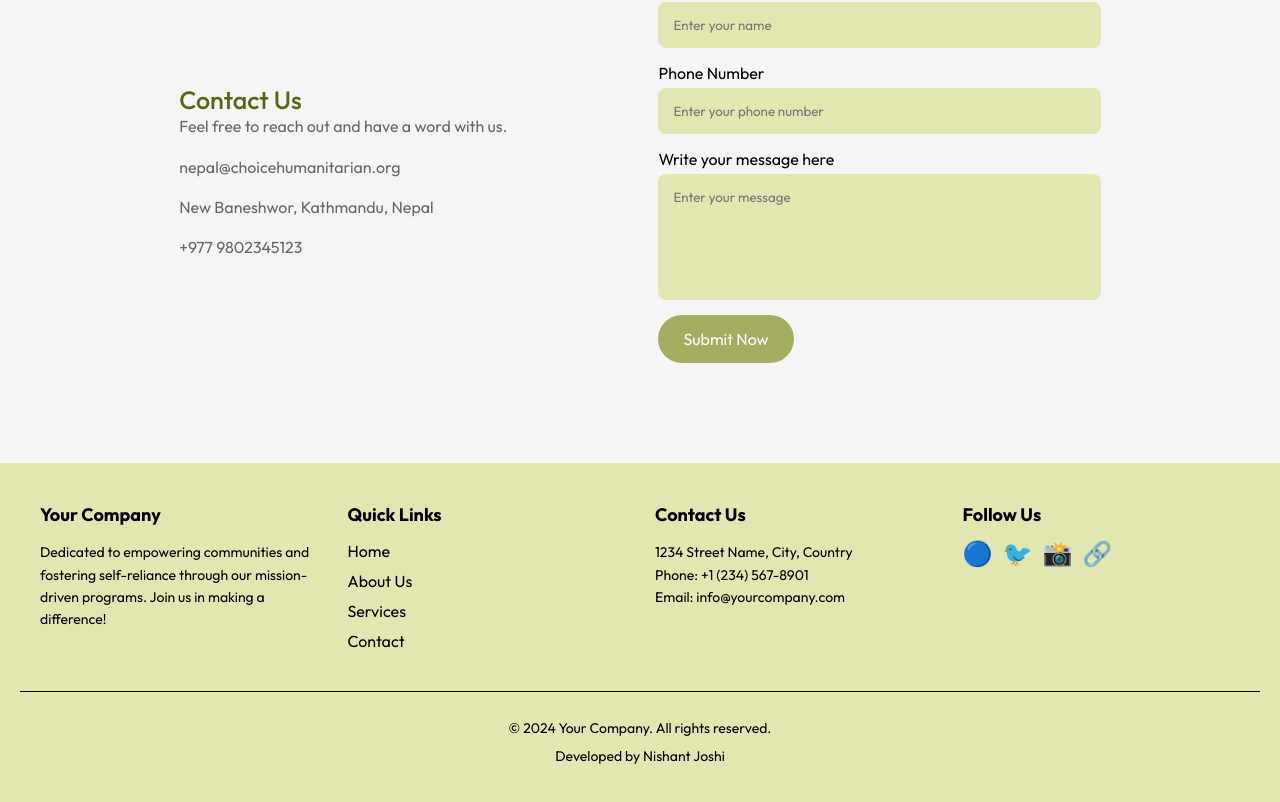
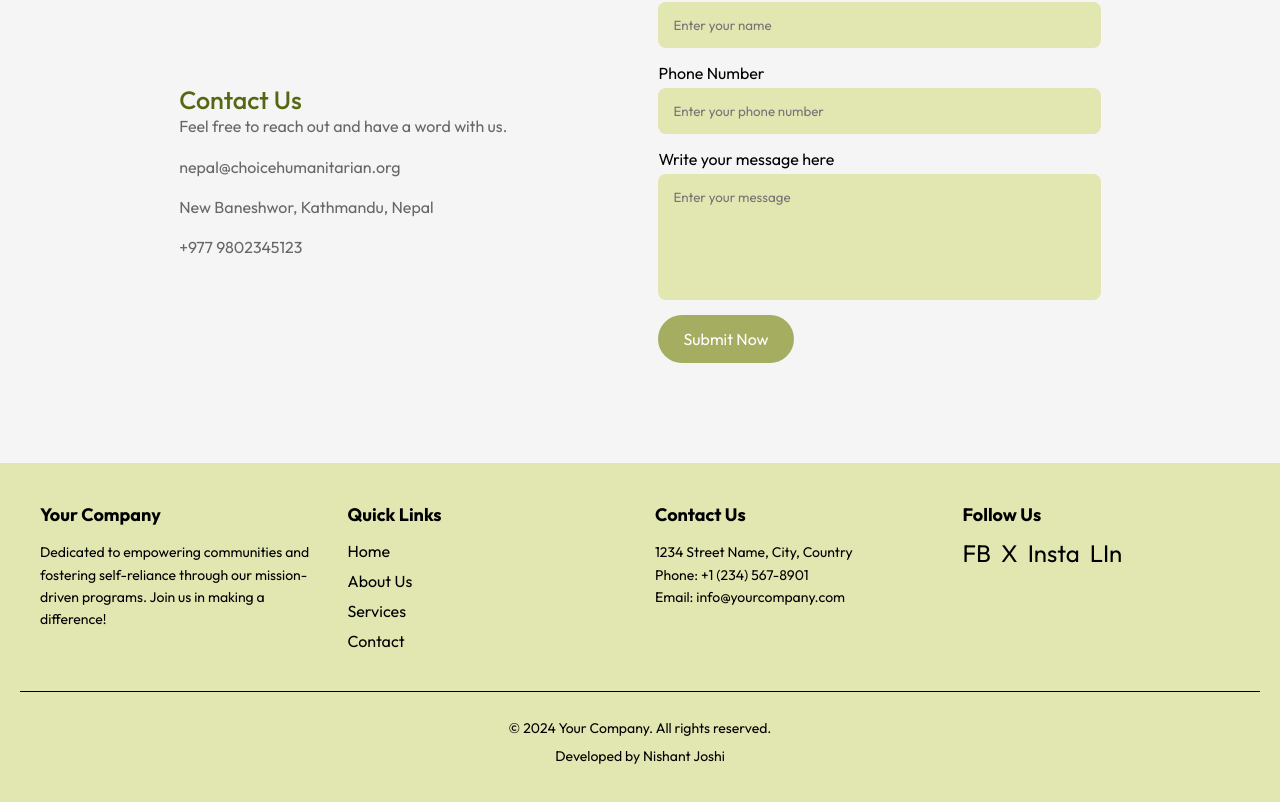
Before and after one commit to ZocNishant/choicenepal_website, a React (Vite) app in the folder choicenepal_website/: page / in a window 1280 px wide. Shown: the part 2806-3608 px from the top of the page. Built offline with nearby package versions, Linux system fonts and the light colour scheme; a web font is replaced by a local one.

Commit message:
Footer Change

```diff
--- a/choicenepal_website/src/components/Footer/Footer.jsx
+++ b/choicenepal_website/src/components/Footer/Footer.jsx
@@ -32,10 +32,10 @@ const Footer = () => {
         <div className="footer-social">
           <h3>Follow Us</h3>
           <div className="social-icons">
-            <a href="#facebook" aria-label="Facebook">🔵</a>
-            <a href="#twitter" aria-label="Twitter">🐦</a>
-            <a href="#instagram" aria-label="Instagram">📸</a>
-            <a href="#linkedin" aria-label="LinkedIn">🔗</a>
+            <a href="#facebook" aria-label="Facebook">FB</a>
+            <a href="#twitter" aria-label="Twitter">X</a>
+            <a href="#instagram" aria-label="Instagram">Insta</a>
+            <a href="#linkedin" aria-label="LinkedIn">LIn</a>
           </div>
         </div>
       </div>
```
